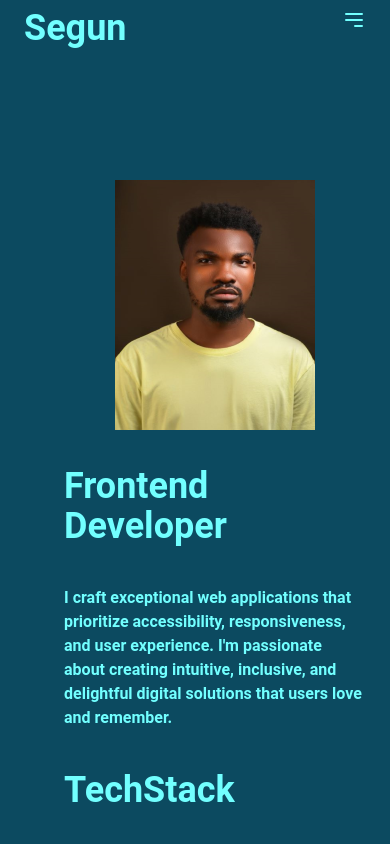
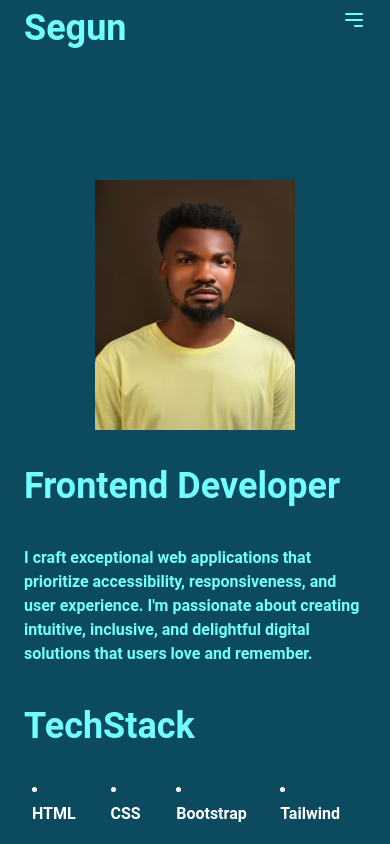
Before and after one commit to Segzyp1000/porfolio, a React (Vite) app: page / in a window 390 px wide. Shown: the top 844 px of the page. Built offline with nearby package versions, Linux system fonts and the light colour scheme.

Commit message:
added commited commit

```diff
--- a/src/components/Showcase.jsx
+++ b/src/components/Showcase.jsx
@@ -3,7 +3,7 @@ import segz from "../assets/segz.png";
 
 const Showcase = () => {
   return (
-    <main className="show grid grid-cols-1 md:grid-cols-2 gap-4 p-6 mt-20 ml-10 ">
+    <main className="show grid grid-cols-1 md:grid-cols-2 gap-4 p-6 mt-20 ml-0 md:ml-10 ">
       <div className=" flex flex-col text-darkBlue">
         <h1 className="text-4xl font-bold">Frontend Developer</h1>
         <p className="max-w-full mt-10  font-semibold">
```
